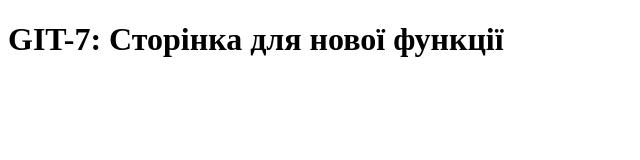
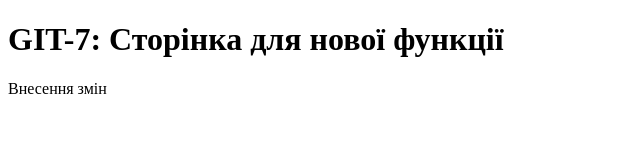
Before and after one commit to sonnncher/MyRR_CS, a plain HTML site: page feature.html in a window 1280 px wide. Shown: the whole page, without its empty margins (0-640 px from the left). Drawn offline with Linux system fonts and the light colour scheme.

Commit message:
Change feature.html

```diff
--- a/feature.html
+++ b/feature.html
@@ -5,5 +5,6 @@
 </head>
 <body>
     <h1>GIT-7: Сторінка для нової функції</h1>
+    <p>Внесення змін</p>
 </body>
 </html>
```
